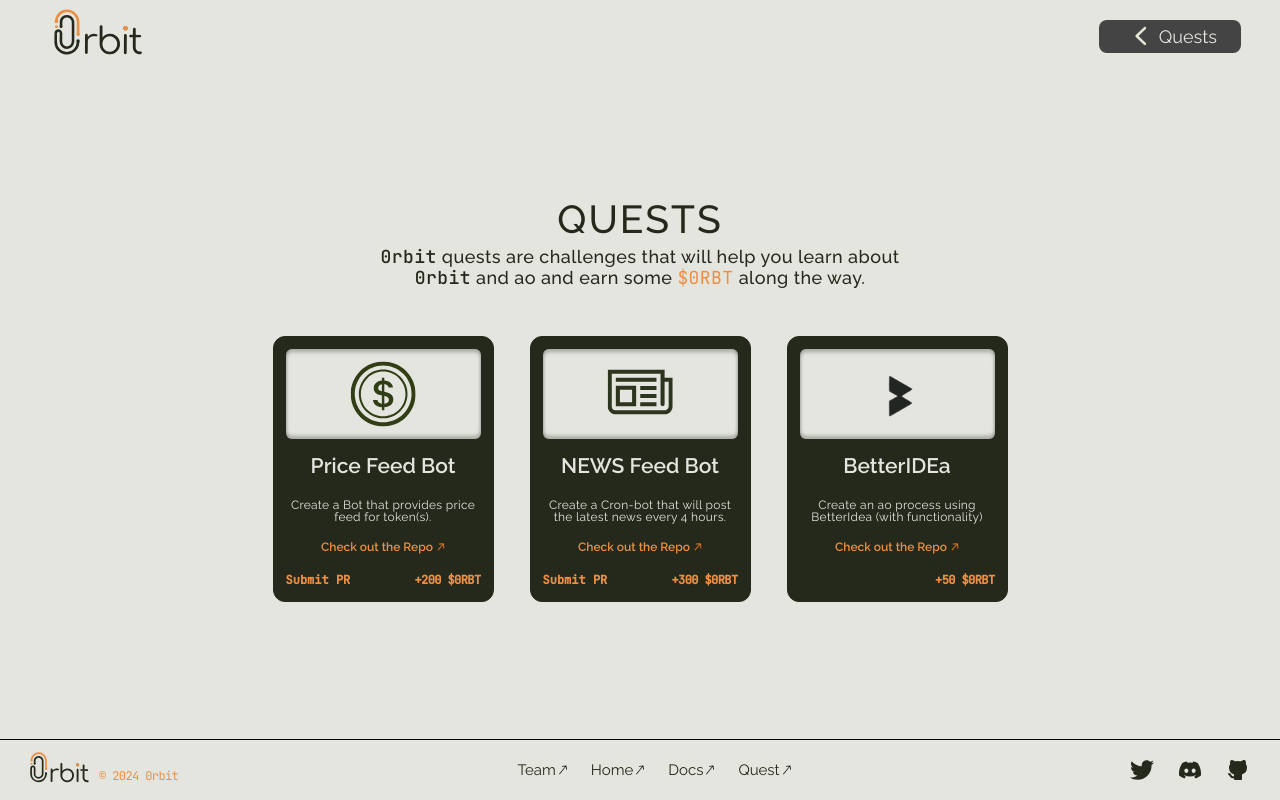
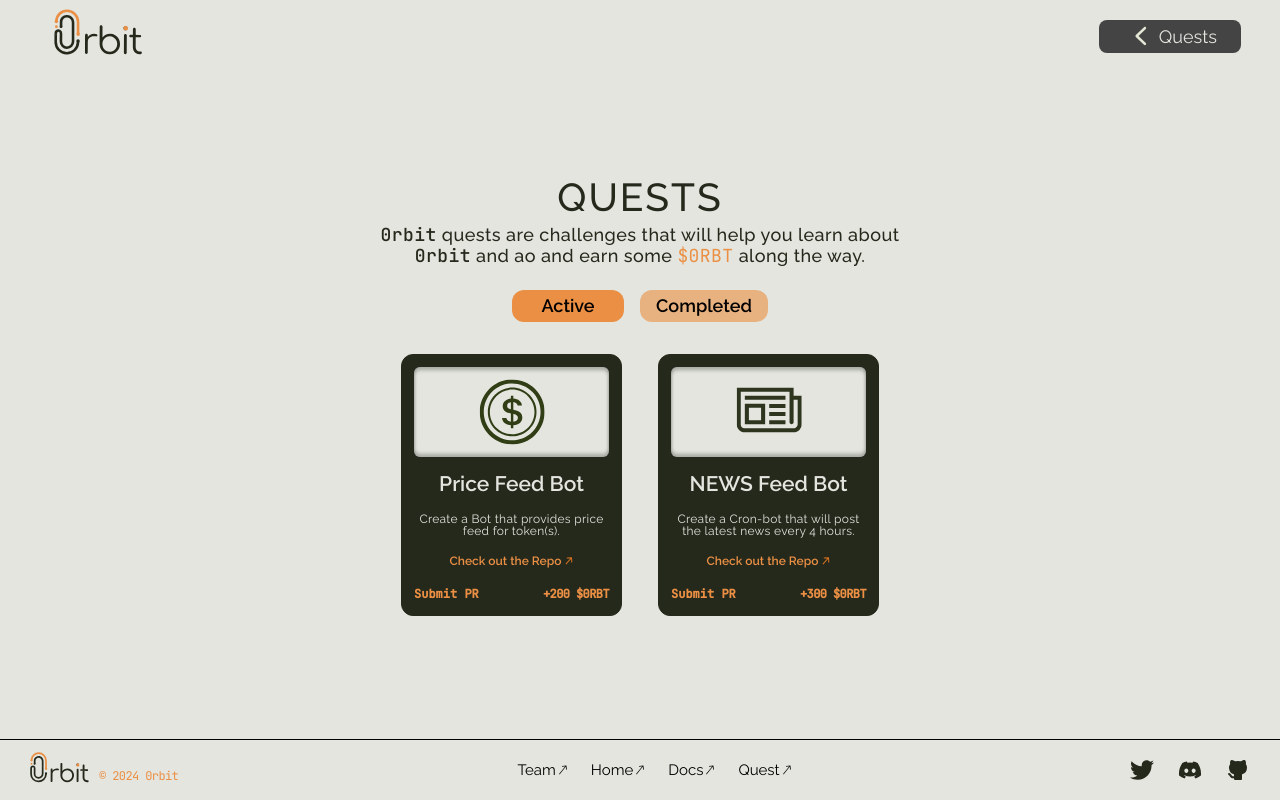
Before and after one commit to 0rbit-co/website, a Next.js app: page /quests in a window 1280 px wide. Built offline with nearby package versions, Linux system fonts and the light colour scheme.

Commit message:
update: quests section

```diff
--- a/app/_components/_questContainer/QuestCard.tsx
+++ b/app/_components/_questContainer/QuestCard.tsx
@@ -56,7 +56,7 @@ const QuestCard: React.FC<QuestProps> = ({
         />
       </div>
       <h2
-        className="text-center font-semibold pb-[6px]
+        className="text-center font-semibold pb-[2px]
       xl:text-[27px] xl:leading-[27px]
       md:text-[21px] md:leading-[24px] "
       >
--- a/app/_utils/quests.ts
+++ b/app/_utils/quests.ts
@@ -17,8 +17,11 @@ export const quests = [
     submission: "https://github.com/0rbit-co/quest",
     pts: "300",
   },
+];
+
+export const completedQuests = [
   {
-    id: 3,
+    id: 1,
     qname: "BetterIDEa",
     imag: "betterIDEa",
     info: "Create an ao process using BetterIdea (with functionality)",
--- a/app/quests/page.tsx
+++ b/app/quests/page.tsx
@@ -1,10 +1,19 @@
-import React from "react";
+"use client";
+
+import React, {useState} from "react";
 import { Footer, QuestCard } from "../_components";
 import { brandDarkText, brandSecondaryText } from "../_utils/colors";
-import { quests } from "../_utils/quests";
+import { completedQuests, quests } from "../_utils/quests";
 
 const QuestsPage = () => {
+  const [activeTab, setActiveTab] = useState("active");
+
+  const handleTabClick = (tab: any) => {
+    setActiveTab(tab);
+  };
+
   return (
+    <div>
     <main
       className={`min-w-[100vw] max-w-[1800px] flex flex-col items-center justify-center ${brandDarkText}
       sm:px-[18px] px-[12px] pt-[10vh] min-h-[93vh] lg:pb-[30px]`}
@@ -19,7 +28,7 @@ const QuestsPage = () => {
         Quests
       </h1>
       <h3
-        className="pb-12 font-medium tracking-wide text-center md:px-0 px-3
+        className="pb-6 font-medium tracking-wide text-center md:px-0 px-3
       xl:text-[24px] xl:leading-[27px] md:text-[18px] md:leading-[21px] text-[18px] leading-[21px]"
       >
         <span className={`font-[Medium] tracking-wide`}>0rbit</span> quests are
@@ -32,30 +41,61 @@ const QuestsPage = () => {
         </span>{" "}
         along the way.{" "}
       </h3>
+      <div className="flex items-center gap-4 pb-8">
+          <button
+            className={`text-center text-black text-lg font-semibold ${
+              activeTab === "active" ? "bg-orange" : "bg-orange/60"
+            } px-3 py-0.5 rounded-xl w-28`}
+            onClick={() => handleTabClick("active")}
+          >
+            Active
+          </button>
+          <button
+            className={`text-center text-black text-lg font-semibold ${
+              activeTab === "completed" ? "bg-orange" : "bg-orange/60"
+            } px-3 py-0.5 rounded-xl w-32`}
+            onClick={() => handleTabClick("completed")}
+          >
+            Completed
+          </button>
+        </div>
         <div
-        className="lg:flex lg:flex-row md:grid md:grid-cols-2 flex flex-col lg:gap-9 md:gap-4 gap-[33px] items-center justify-center
-      lg:pb-0 pb-[30px]"
+          className="lg:flex lg:flex-row md:grid md:grid-cols-2 pb-2 flex flex-col lg:gap-9 md:gap-4 gap-[33px] items-center justify-center"
         >
-        {quests.map((quest, key) => {
+          {activeTab === "active" &&
+            quests.map((quest, key) => {
               return (
                 <QuestCard
+                  key={key}
                   qname={quest.qname}
                   info={quest.info}
                   imag={quest.imag}
                   repo={quest.repo}
                   submission={quest.submission}
                   pts={quest.pts}
-              last={
-                key + 1 == quests.length && quests.length % 2 != 0
-                  ? true
-                  : false
-              }
+                  last={key + 1 === quests.length && quests.length % 2 !== 0}
+                />
+              );
+            })}
+          {activeTab === "completed" &&
+            completedQuests.map((quest, key) => {
+              return (
+                <QuestCard
+                  key={key}
+                  qname={quest.qname}
+                  info={quest.info}
+                  imag={quest.imag}
+                  repo={quest.repo}
+                  submission={quest.submission}
+                  pts={quest.pts}
+                  last={key + 1 === quests.length && quests.length % 2 !== 0}
                 />
               );
             })}
         </div>
+    </main>
     <Footer />
-    </main>
+    </div>
   );
 };
 
```
Lines whose indentation alone changed are shown as unchanged.
